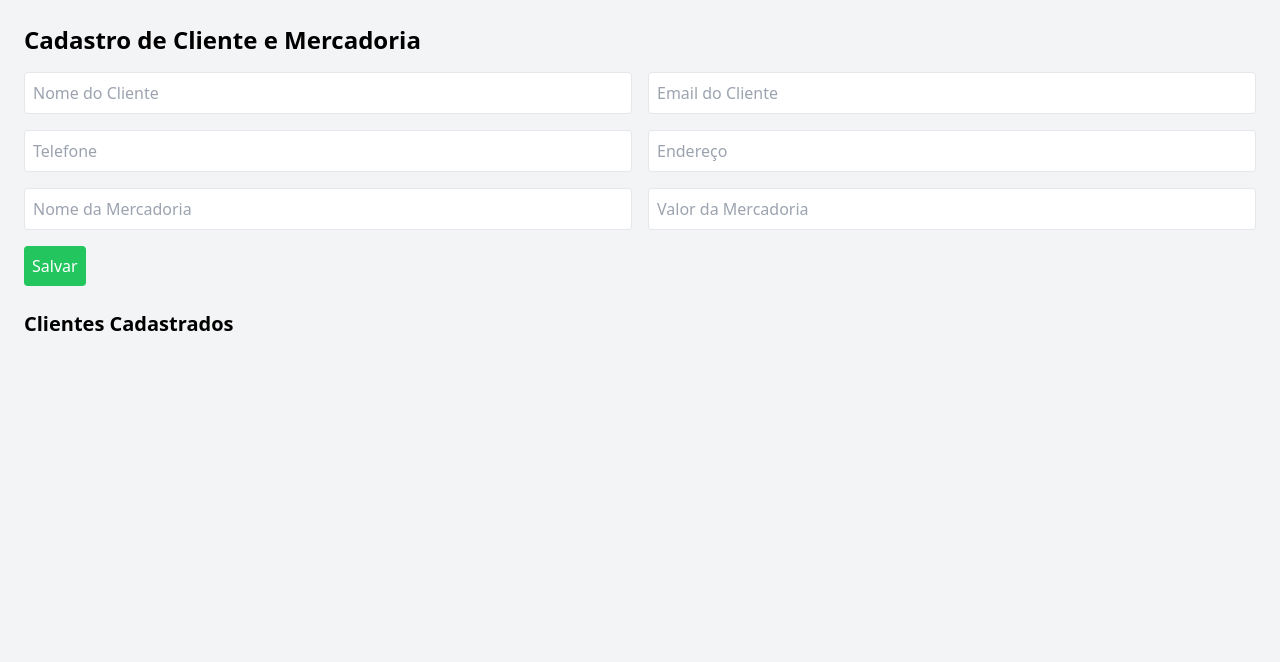
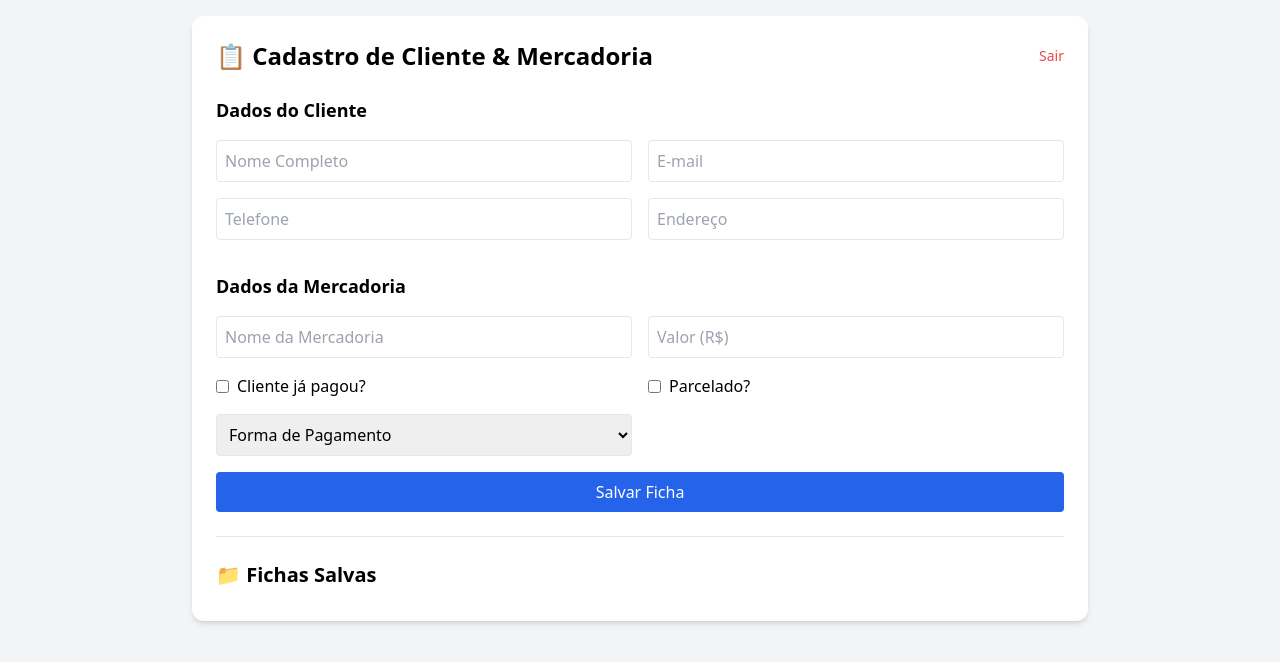
Before and after one commit to globaldanger/gestaoweb, a plain HTML site: page dashboard.html in a window 1280 px wide. Drawn offline with nearby package versions, Linux system fonts and the light colour scheme; no server answers.

Commit message:
Add files via upload

```diff
--- a/dashboard.html
+++ b/dashboard.html
@@ -2,26 +2,62 @@
 <html lang="pt-BR">
 <head>
   <meta charset="UTF-8" />
-  <meta name="viewport" content="width=device-width, initial-scale=1.0" />
-  <title>Painel de Gestão</title>
+  <meta name="viewport" content="width=device-width, initial-scale=1.0"/>
+  <title>Painel - SuperGest</title>
   <script src="https://cdn.tailwindcss.com"></script>
+  <script src="https://www.gstatic.com/firebasejs/9.22.2/firebase-app-compat.js"></script>
+  <script src="https://www.gstatic.com/firebasejs/9.22.2/firebase-auth-compat.js"></script>
+  <script src="https://www.gstatic.com/firebasejs/9.22.2/firebase-firestore-compat.js"></script>
+  <script src="/js/firebase-config.js"></script>
 </head>
-<body class="bg-gray-100 p-6">
-  <h1 class="text-2xl font-bold mb-4">Cadastro de Cliente e Mercadoria</h1>
-  <div class="grid gap-4 grid-cols-1 md:grid-cols-2">
-    <input id="nome" placeholder="Nome do Cliente" class="p-2 border rounded" />
-    <input id="email" placeholder="Email do Cliente" class="p-2 border rounded" />
-    <input id="telefone" placeholder="Telefone" class="p-2 border rounded" />
-    <input id="endereco" placeholder="Endereço" class="p-2 border rounded" />
-    <input id="mercadoria" placeholder="Nome da Mercadoria" class="p-2 border rounded" />
-    <input id="valor" placeholder="Valor da Mercadoria" class="p-2 border rounded" />
+<body class="bg-gray-100 min-h-screen p-4">
+  <div class="max-w-4xl mx-auto bg-white shadow-md p-6 rounded-xl">
+    <div class="flex justify-between items-center mb-6">
+      <h1 class="text-2xl font-bold">📋 Cadastro de Cliente & Mercadoria</h1>
+      <button onclick="logout()" class="text-sm text-red-500 hover:underline">Sair</button>
+    </div>
+
+    <form id="formCadastro" class="grid grid-cols-1 md:grid-cols-2 gap-4">
+      <div class="col-span-full"><h2 class="font-semibold text-lg">Dados do Cliente</h2></div>
+
+      <input id="nome" type="text" placeholder="Nome Completo" class="p-2 border rounded" required />
+      <input id="email" type="email" placeholder="E-mail" class="p-2 border rounded" />
+      <input id="telefone" type="text" placeholder="Telefone" class="p-2 border rounded" />
+      <input id="endereco" type="text" placeholder="Endereço" class="p-2 border rounded" />
+
+      <div class="col-span-full"><h2 class="font-semibold text-lg mt-4">Dados da Mercadoria</h2></div>
+
+      <input id="mercadoria" type="text" placeholder="Nome da Mercadoria" class="p-2 border rounded" required />
+      <input id="valor" type="number" step="0.01" placeholder="Valor (R$)" class="p-2 border rounded" required />
+
+      <div class="flex items-center gap-2">
+        <input type="checkbox" id="pago" />
+        <label for="pago">Cliente já pagou?</label>
+      </div>
+
+      <div class="flex items-center gap-2">
+        <input type="checkbox" id="parcelado" />
+        <label for="parcelado">Parcelado?</label>
+      </div>
+
+      <select id="formaPagamento" class="p-2 border rounded" required>
+        <option value="">Forma de Pagamento</option>
+        <option value="Dinheiro">Dinheiro</option>
+        <option value="PIX">PIX</option>
+        <option value="Cartão">Cartão</option>
+      </select>
+
+      <button type="submit" class="col-span-full bg-blue-600 text-white py-2 rounded hover:bg-blue-700">
+        Salvar Ficha
+      </button>
+    </form>
+
+    <hr class="my-6"/>
+
+    <h2 class="text-xl font-bold mb-2">📁 Fichas Salvas</h2>
+    <div id="fichas" class="space-y-4"></div>
   </div>
-  <button id="salvarBtn" class="mt-4 bg-green-500 text-white p-2 rounded">Salvar</button>
 
-  <h2 class="text-xl font-bold mt-6">Clientes Cadastrados</h2>
-  <div id="listaClientes" class="mt-4 space-y-2"></div>
-
-  <script src="firebase-config.js"></script>
-  <script src="app.js"></script>
+  <script src="/js/dashboard.js"></script>
 </body>
 </html>
```
Also changed, not shown: index.html (+30 -10 lines).
